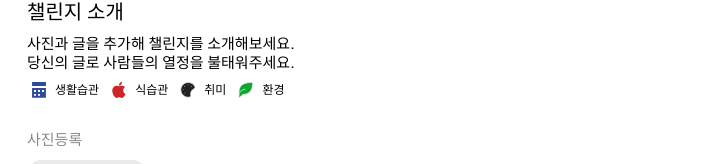
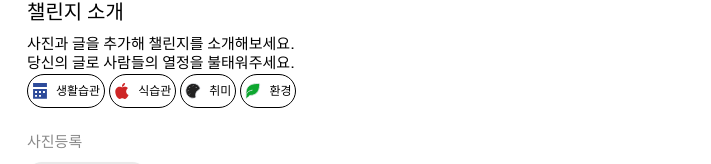
Before and after one commit to likelion-lab10/godlife, a React (Create React App) app: page /recruit in a window 1280 px wide. Shown: the part 148-312 px from the top of the page, without its empty margins (0-711 px from the left). Built offline with nearby package versions, Linux system fonts and the light colour scheme; no server answers.

Commit message:
[docs] 사소한거 추가함

```diff
--- a/src/components/CategoriesButton.jsx
+++ b/src/components/CategoriesButton.jsx
@@ -13,7 +13,7 @@ const CategoriesButton = ({ filter, selected, handleFilterClick }) => {
 
   return (
     <button
-      className={`px-1 py-2 text-xs font-medium leading-4 rounded-full ${
+      className={`px-1 py-2 text-xs font-medium leading-4 rounded-full border ${
         selected ? "text-white bg-primary" : "text-gray-700 bg-white"
       }`}
       onClick={() => {
--- a/src/components/Input.jsx
+++ b/src/components/Input.jsx
@@ -73,7 +73,7 @@ function Input(){
       <form name='recruitment' onSubmit={onSubmit}>
         <div className='text-h3 text-gray mt-[26px]'>사진등록</div>
         <FileInput onChange={onFileChange} ref={fileInput}>
-          {attachment && <img className='-indent-[9999px] block m-auto w-full h-full' src={attachment} alt="이미지"/>}
+          {attachment && <img className='-indent-[9999px] block m-auto w-full h-full object-cover' src={attachment} alt="이미지"/>}
         </FileInput>
         <div className='mt-[47px] mb-[10px] text-gray'>제목</div>
         <textarea className='bg-[#EAEAEA] w-[334px] h-[57px] rounded-[15px] shadow-[0_4px_4px_0_rgba(0,0,0,0.25)] cursor-text resize-none indent-3.5 pt-[18px]' value={challenge} onChange={onChange} placeholder='내용을 입력해 주세요' maxLength='20' ref={fileInput}></textarea>
```
